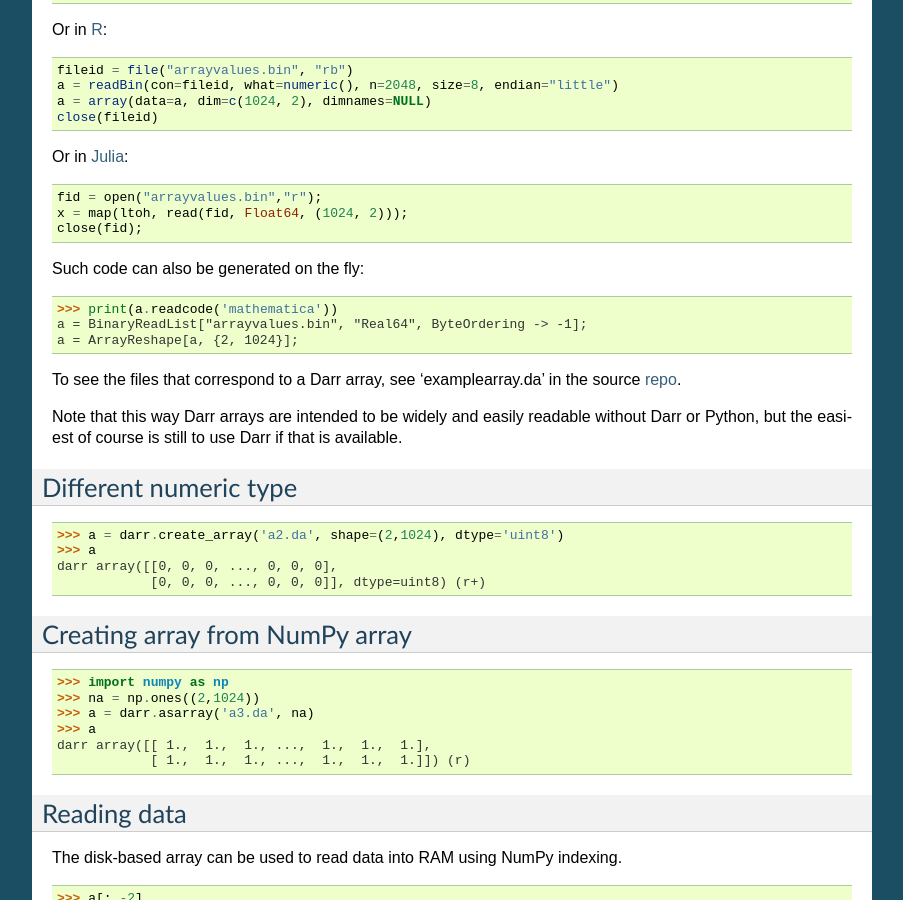
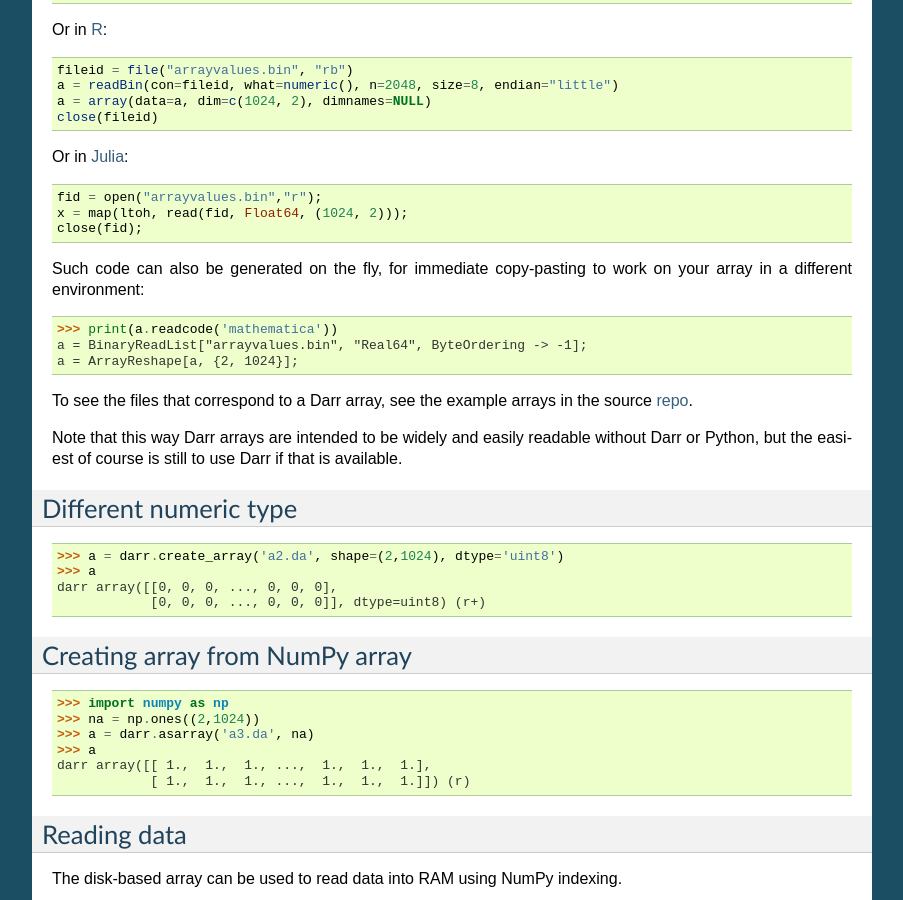
Before and after one commit to gbeckers/Darr, a Sphinx documentation site: the page built from docs/tutorial.rst, in a window 1280 px wide and 900 px high, scrolled down 793 px. Shown: the whole window, without its empty margins (198-1101 px from the left). Built offline with Sphinx 7.4.7, drawn with Linux system fonts in a browser that asks for light colours.

Commit message:
improvements tutorial

```diff
--- a/docs/releasenotes.rst
+++ b/docs/releasenotes.rst
@@ -4,7 +4,8 @@ Release notes
 Version 0.3.3
 -------------
 - create temporary arrays that are deleted after use in context
-- add readcode methods to Array and RaggedArray, to produce code strings
+- add readcode methods to Array and RaggedArray, to produce read code strings
+  in other languages.
 - improved matlab/octave read code RaggedArray (now based on anonymous
   function).
 
--- a/docs/tutorial.rst
+++ b/docs/tutorial.rst
@@ -69,7 +69,8 @@ Or in `Julia <https://julialang.org/>`__:
     x = map(ltoh, read(fid, Float64, (1024, 2)));
     close(fid);
 
-Such code can also be generated on the fly:
+Such code can also be generated on the fly, for immediate copy-pasting to
+work on your array in a different environment:
 
 .. code:: python
 
@@ -78,8 +79,8 @@ Such code can also be generated on the fly:
     a = ArrayReshape[a, {2, 1024}];
 
 
-To see the files that correspond to a Darr array, see 'examplearray.da' in
-the source `repo <https://github.com/gbeckers/Darr>`__.
+To see the files that correspond to a Darr array, see the example arrays in
+the source `repo <https://github.com/gbeckers/Darr/tree/master/examplearrays>`__.
 
 Note that this way Darr arrays are intended to be widely and easily readable
 without Darr or Python, but the easiest of course is still to use Darr if that
```
